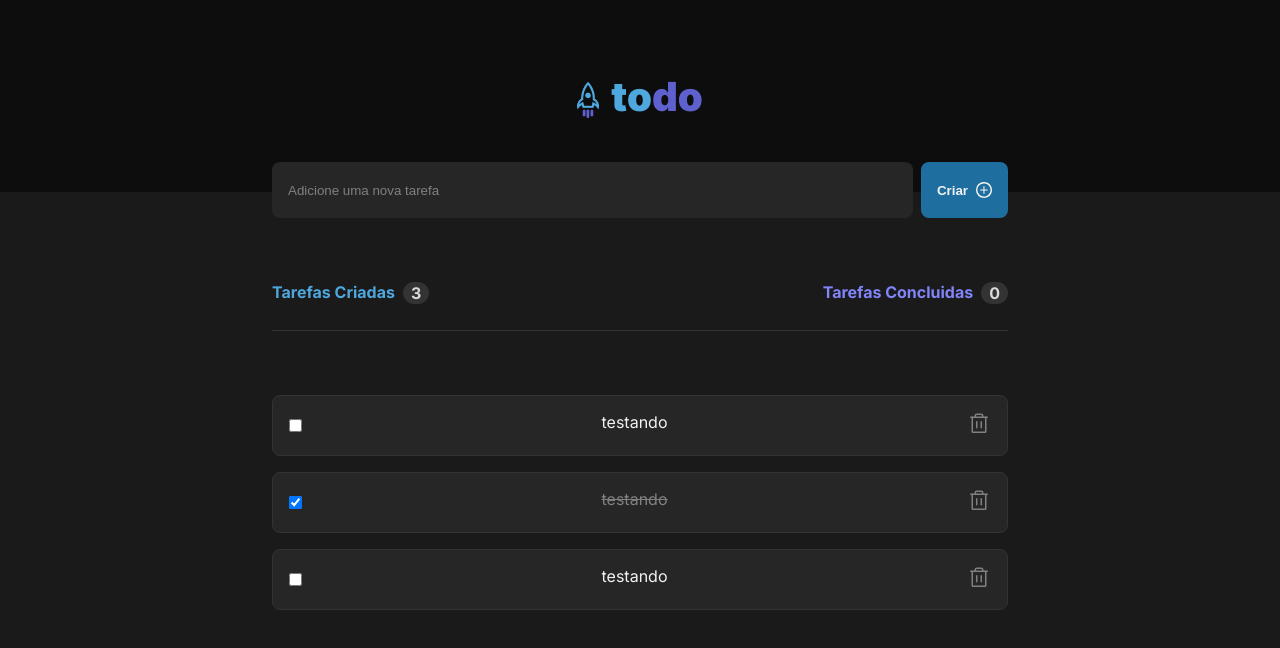
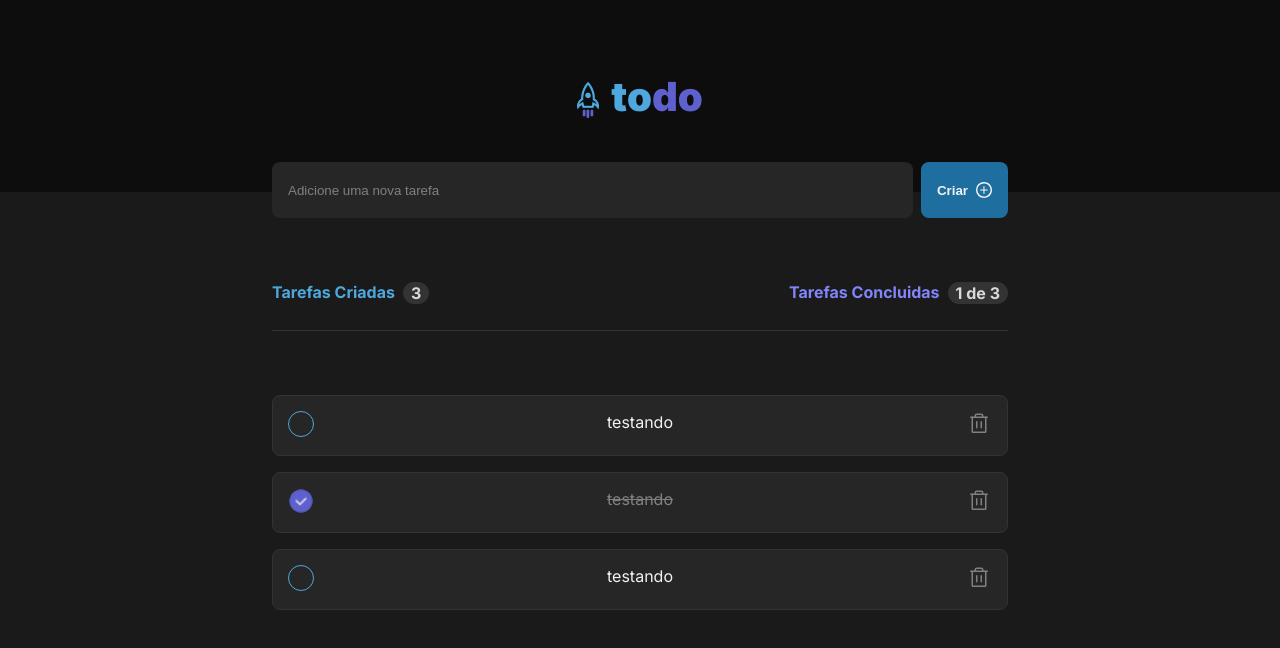
Before and after one commit to mateuscesarglima/react-ignite-todo-list, a React (Vite) app: page / in a window 1280 px wide. Shown: the top 648 px of the page. Built offline with nearby package versions, Linux system fonts and the light colour scheme.

Commit message:
feat(IGNITE-11): full project implementation

```diff
--- a/src/components/ui/molecule/AddTask/AddTask.tsx
+++ b/src/components/ui/molecule/AddTask/AddTask.tsx
@@ -16,6 +16,7 @@ const AddTask = ({
         onChange={(e) => setTaskDescription(e.target.value)}
         value={taskDescription}
         placeholder="Adicione uma nova tarefa"
+        required
       />
       <AddTaskButton onClick={() => addTaskHandle()} />
     </C.AddTaskContainer>
--- a/src/components/ui/molecule/ListItem/ListItem.tsx
+++ b/src/components/ui/molecule/ListItem/ListItem.tsx
@@ -1,7 +1,6 @@
 import { IListItem } from "@interfaces/index";
 import { Trash } from "phosphor-react";
 import { useState } from "react";
-import { toast } from "react-toastify";
 import { ToastAlert } from "../../../../utils/toast";
 import * as C from "./styles";
 
@@ -20,11 +19,16 @@ const ListItem = ({
         checked={isChecked}
         onChange={() => setIsChecked(!isChecked)}
       />
+
       <C.Content isChecked={isChecked}>{content}</C.Content>
+
       <button
         onClick={() => [
           deleteTaskHandle(id),
-          ToastAlert({ message: "Task deleted successfully", type: "success" }),
+          ToastAlert({
+            message: "Task deletada com sucesso!",
+            type: "success",
+          }),
         ]}
       >
         <Trash size={18} />
--- a/src/components/ui/molecule/ListItem/styles.ts
+++ b/src/components/ui/molecule/ListItem/styles.ts
@@ -1,12 +1,15 @@
 import styled from "styled-components";
+import checkImg from "@assets/check.png";
 
 export const ListItemContainer = styled.div`
   background: var(--gray-500);
-  display: flex;
   border-radius: 8px;
-  justify-content: space-between;
   border: 1px solid var(--gray-400);
   padding: 16px;
+  display: flex;
+  align-items: flex-start;
+  justify-content: space-between;
+  gap: 20px;
 
   button {
     background: none;
@@ -29,8 +32,20 @@ export const Content = styled.p<{ isChecked: boolean }>`
   color: ${({ isChecked }) =>
     isChecked ? "var(--gray-300)" : "var(--gray-100)"};
   text-decoration: ${({ isChecked }) => (isChecked ? "line-through" : "none")};
+  text-align: start;
 `;
 
-export const CheckBox = styled.input``;
+export const CheckBox = styled.input`
+  width: 24px;
+  height: 24px;
+  -webkit-appearance: none;
+  border-radius: 50%;
+  outline: 1px solid var(--blue);
 
-export const RadioButtonLabel = styled.label``;
+  &:checked {
+    background-image: url("./src/assets/check.png");
+    background-repeat: no-repeat;
+    background-size: cover;
+    outline: none;
+  }
+`;
--- a/src/components/ui/molecule/TasksList/TasksList.tsx
+++ b/src/components/ui/molecule/TasksList/TasksList.tsx
@@ -4,7 +4,7 @@ import Clipboard from "@assets/Clipboard.png";
 import { ITaskList } from "@interfaces/index";
 import ListItem from "../ListItem/ListItem";
 
-const TasksList = ({ tasks, deleteTaskHandle }: ITaskList) => {
+const TasksList = ({ tasks, deleteTaskHandle, concludedTasks }: ITaskList) => {
   return (
     <C.TasksListContainer>
       <C.TasksListHeader>
@@ -12,7 +12,8 @@ const TasksList = ({ tasks, deleteTaskHandle }: ITaskList) => {
           Tarefas Criadas <span>{tasks.length}</span>
         </p>
         <p>
-          Tarefas Concluidas <span>0</span>
+          Tarefas Concluidas{" "}
+          <span>{`${concludedTasks} de ${tasks.length}`}</span>
         </p>
       </C.TasksListHeader>
       <C.TasksListBody>
--- a/src/components/ui/molecule/TasksList/styles.ts
+++ b/src/components/ui/molecule/TasksList/styles.ts
@@ -33,11 +33,6 @@ export const TasksListHeader = styled.header`
 
 export const TasksListBody = styled.div`
   border-top: 1px solid var(--gray-400);
-  display: flex;
-  flex-direction: column;
-  align-items: center;
-  justify-content: center;
-  text-align: center;
 
   > div:first-child {
     margin-top: 4rem;
@@ -58,6 +53,5 @@ export const ListItemBox = styled.div`
   display: flex;
   flex-direction: column;
   gap: 1rem;
-
   width: 100%;
 `;
--- a/src/components/ui/organism/Main/Main.tsx
+++ b/src/components/ui/organism/Main/Main.tsx
@@ -9,6 +9,7 @@ const Main = ({
   taskDescription,
   addTaskHandle,
   deleteTaskHandle,
+  concludedTasks,
 }: IMain) => {
   return (
     <C.MainContainer>
@@ -17,7 +18,11 @@ const Main = ({
         taskDescription={taskDescription}
         addTaskHandle={addTaskHandle}
       />
-      <TasksList tasks={tasks} deleteTaskHandle={deleteTaskHandle} />
+      <TasksList
+        tasks={tasks}
+        deleteTaskHandle={deleteTaskHandle}
+        concludedTasks={concludedTasks}
+      />
     </C.MainContainer>
   );
 };
--- a/src/containers/Page/Page.tsx
+++ b/src/containers/Page/Page.tsx
@@ -1,13 +1,32 @@
 import Header from "@components/ui/organism/Header/Header";
 import Main from "@components/ui/organism/Main/Main";
 import { Task } from "@constants/index";
-import { useState } from "react";
+import { ITask } from "@interfaces/index";
+import { ToastAlert } from "@utils/toast";
+import { useEffect, useState } from "react";
 
 const Page = () => {
   const [tasks, setTasks] = useState(Task);
   const [taskDescription, setTaskDescription] = useState("");
+  const [concludedTasks, setConcludedTasks] = useState<number>();
 
-  const addTaskHandle = (): void => {
+  useEffect(() => {
+    const closedTasks = () => {
+      const concludedTasks = tasks.filter((task) => {
+        return task.isConcluded === true;
+      });
+      setConcludedTasks(concludedTasks.length);
+    };
+    closedTasks();
+  });
+
+  const addTaskHandle = () => {
+    if (taskDescription.trim().length === 0) {
+      return ToastAlert({
+        message: "O campo adicionar tarefa não pode ser vazio.",
+        type: "error",
+      });
+    } else {
       setTasks([
         ...tasks,
         {
@@ -17,6 +36,7 @@ const Page = () => {
         },
       ]);
       setTaskDescription("");
+    }
   };
 
   const deleteTaskHandle = (taskToBeDeleted: string): void => {
@@ -35,6 +55,7 @@ const Page = () => {
         setTaskDescription={setTaskDescription}
         addTaskHandle={addTaskHandle}
         deleteTaskHandle={deleteTaskHandle}
+        concludedTasks={concludedTasks}
       />
     </div>
   );
--- a/src/interfaces/index.ts
+++ b/src/interfaces/index.ts
@@ -18,11 +18,13 @@ export interface IMain {
   setTaskDescription: (value: string) => void;
   addTaskHandle: () => void;
   deleteTaskHandle: (taskToBeDeleted: string) => void;
+  concludedTasks?: number;
 }
 
 export interface ITaskList {
   tasks: ITask[];
   deleteTaskHandle: (taskToBeDeleted: string) => void;
+  concludedTasks?: number;
 }
 
 export interface IAddTask extends Omit<IMain, "tasks" | "deleteTaskHandle"> {}
```
Also changed, not shown: src/assets/check.png (added). Lines whose indentation alone changed are shown as unchanged.
